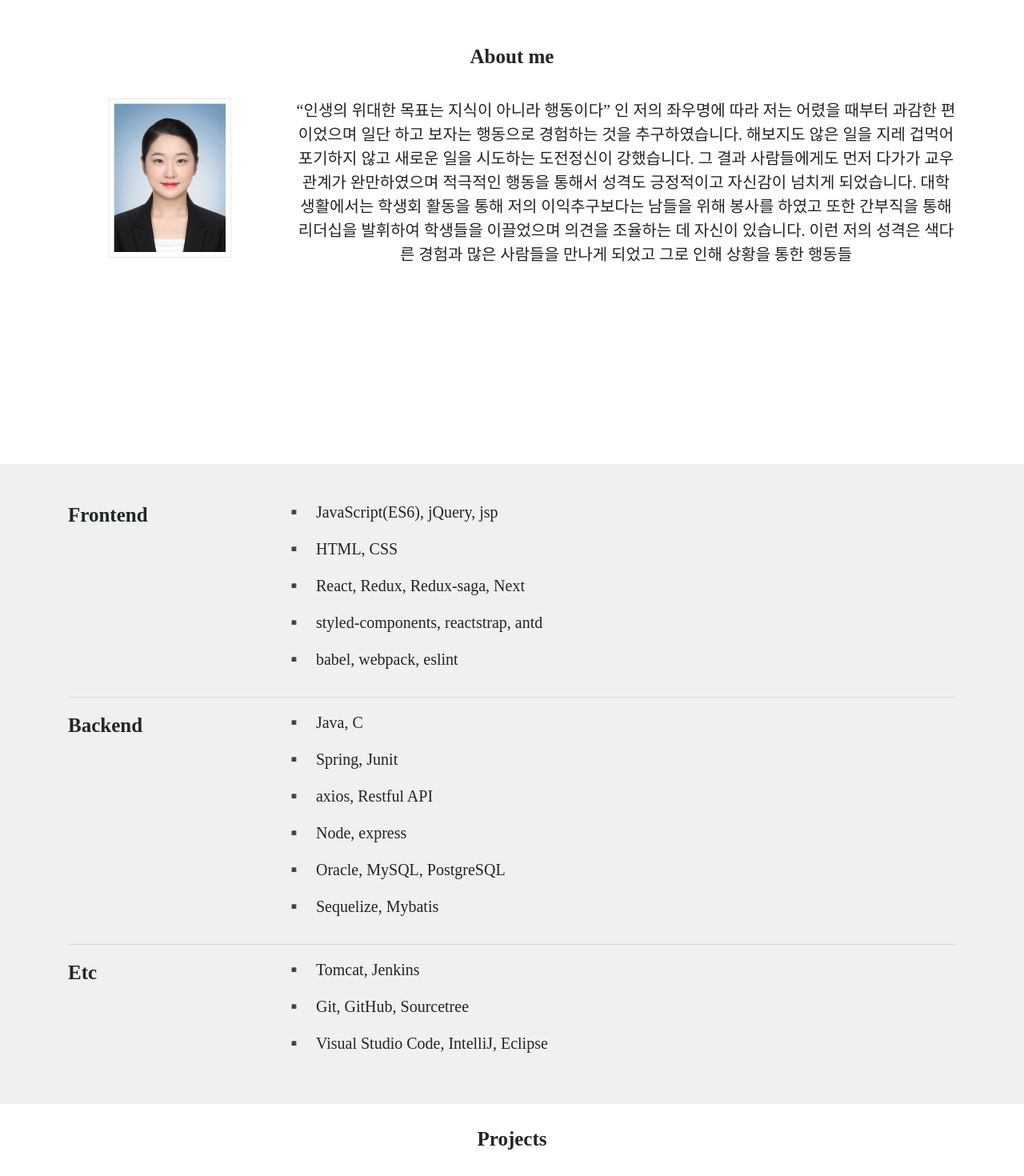
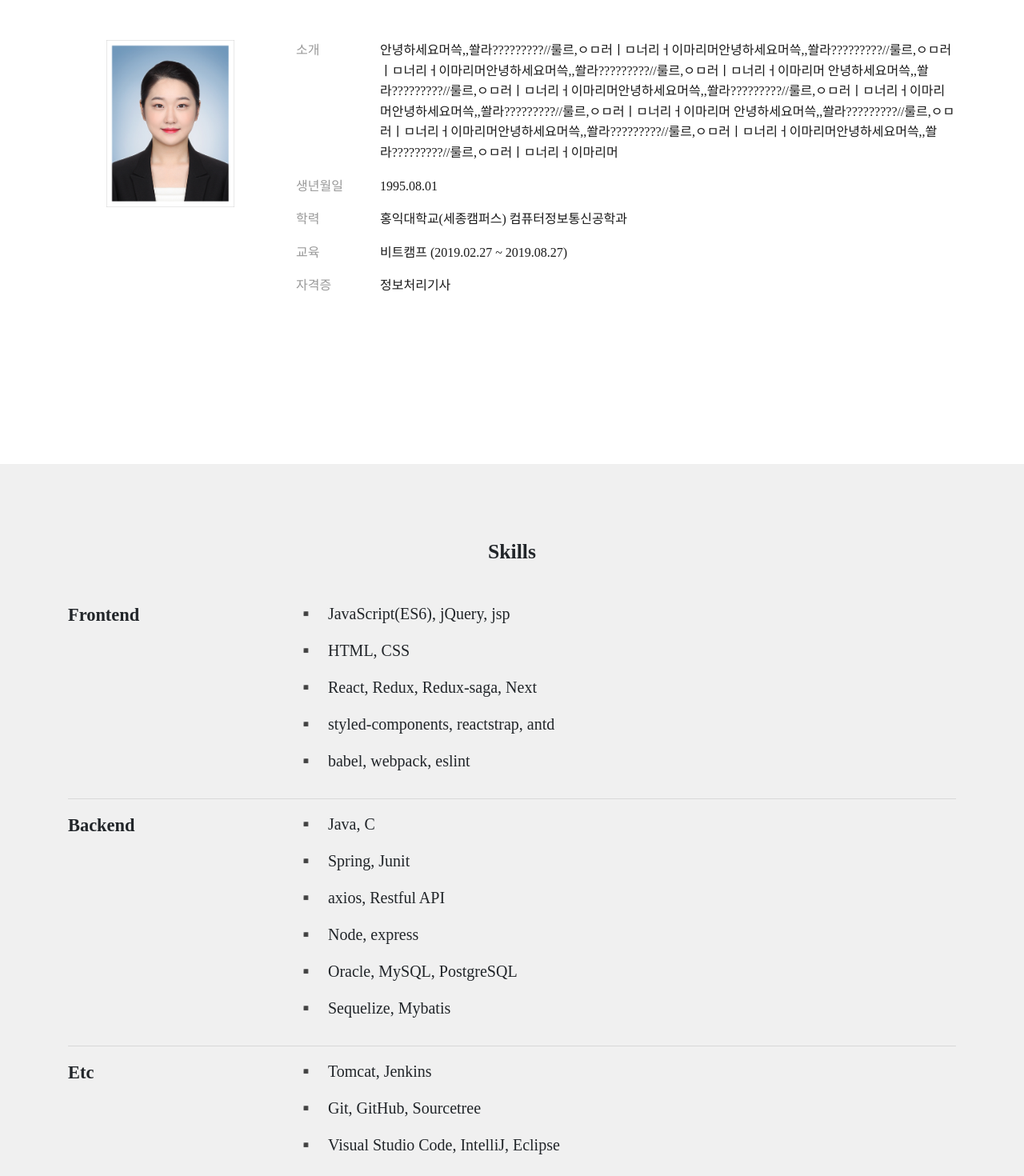
Before and after one commit to hhyemi/hyemi-portfolio, a Next.js app: page / in a window 1280 px wide. Shown: the part 1020-2490 px from the top of the page at 80% size. Built offline with nearby package versions, Linux system fonts and the light colour scheme; a web font is replaced by a local one.

Commit message:
feat: about빼고 완성

```diff
--- a/public/data/projectsData.js
+++ b/public/data/projectsData.js
@@ -7,7 +7,7 @@ export const projectsData = [
     individual: true,
     title: 'job-up (직업을 잡어)',
     content: '취업준비생을 위한 일정관리와 정보기록 및 공유를 위한 취업관리 웹사이트 📝 ✏️ ',
-    term: '2021-04.12 ~ 2021-05.21',
+    term: '2021.04.12 ~ 2021.05.21',
     personnel: '1명 (개인프로젝트)',
     front: `react, next immer, faker, prop-types redux, redux-saga
 styled-components, fortawesome, reactstrap chart.js, tui-calendar
@@ -56,7 +56,7 @@ cookie-parser, passport dotenv, morgan multer, ejs nodemailer`,
     title: '보호할개 (유기견 보호 웹사이트)',
     content:
       '반려견의 입양·분양, 스토리펀딩 , 관련정보 및 상품 판매를 회원들에게 제공함으로써 유기견 없는 사회를 실현하고자 하는 시스템 🐶 ❤️',
-    term: '2019-06 ~ 2019-08',
+    term: '2019.06 ~ 2019.08',
     personnel: '5명',
     front: `JavaScript, JSP, jQuery, ajax
 HTML5, CSS3, BootStrap, Sweetalert, CKEditor4`,
@@ -98,7 +98,7 @@ Node.js, NPM, Socket.io, Express`,
     title: 'Hyemi Shop (쇼핑몰)',
     content:
       '사용자에게 쇼핑몰 제품을 구매, 장바구니, 후기, Q&A를 제공하고 관리자페이지에서 재고관리 배송시스템 등 쇼핑몰의 전반적인 기능을 제공하는 시스템 🎁 ',
-    term: '2019-05 ~ 2019-06',
+    term: '2019.05 ~ 2019.06',
     personnel: '1명 (개인프로젝트)',
     front: `JavaScript, JSP, jQuery, ajax
 HTML5, CSS3, BootStrap`,
--- a/src/assets/css/style.css
+++ b/src/assets/css/style.css
@@ -27,11 +27,10 @@ html {
 
 /* 공통 */
 .page-title {
-  padding: 30px;
   text-align: center;
   line-height: 28px;
   font-weight: bold;
-  font-size: 25px;
+  font-size: 1.6rem;
 }
 
 @media (min-width: 1200px){
@@ -41,16 +40,39 @@ html {
 }
 
 @media (min-width: 1200px){
- #projects .container {
+  #projects .container {
     max-width: 1540px;
   }
 }
 
 @media (min-width: 1200px){
   .home-section .container {
-     max-width: 100%
-   }
- }
+    max-width: 100%
+  }
+}
+
+@media (min-width: 300px) {
+  html { font-size: 80%; }
+}
+
+@media (min-width: 300px) {
+  .Typist { font-size: 50%; }
+}
+
+
+@media (min-width: 700px) {
+  html, .Typist { font-size: 80%; }
+}
+
+@media (min-width: 1200px) {
+  html, .Typist { font-size: 100%; }
+}
+
+@media (max-width: 37.5em){
+  .container {
+      padding: 0 2rem;
+  }
+}
 
 /* header */
 .header-div{
@@ -70,7 +92,7 @@ html {
 .header-div a {
   color: #000000;
   font-weight: bold;
-  font-size: 20px;
+  font-size: 1.2rem;
 }
 
 .header-div a:hover {
@@ -108,17 +130,6 @@ html {
   font-size: 3.5rem;
 }
 
-@media (min-width: 300px) {
-  html { font-size: 48%; }
-}
-
-@media (min-width: 700px) {
-  html { font-size: 80%; }
-}
-
-@media (min-width: 1200px) {
-  html { font-size: 100%; }
-}
 
 .continue {
   display: block;
@@ -184,24 +195,56 @@ html {
   z-index: -1;
 }
 
-#about .img-resume{
-  width: 60%;
-  height: auto;
+#about .page-title{
+  margin-bottom: 3rem;
 }
 
-#about .row{
+#about .img-resume{
+  width: 10rem;
+  height: auto;
+  margin-bottom: 3rem;
+}
+
+#about .text-col{
+  font-size: 1.25rem;
+}
+
+
+#about dl{
+  width: calc(100%);
+  display: block;
+  float: left;
+  color: #191919;
+  line-height: 1.6;
+  word-break: break-all;
+  margin-bottom: 0.5rem;
+}
+
+#about dt{
+  font-weight: 100;
+  width: 80px;
+  float: left;
+  margin-right: 10px;
+  color: #999;
+}
+
+#about dd{
+  white-space: pre-wrap;
+  width: calc(100% - 105px);
+  float: right;
+}
+
+#about .img-col {
   text-align: center;
 }
 
-#about .text-col{
-  font-size: 20px;
+.tec-dl dd p{
+  margin-top: 0.5rem;
+  margin-bottom: 0rem;
 }
-
 /* skills */
 #skills {
   background-color: #f0f0f0;
-  min-height: 100vh;
-  height: 100vh;
   display: flex;
   align-items: center;
   border-bottom: 0;
@@ -211,23 +254,31 @@ html {
   bottom: 0;
   right: 0;
   z-index: -1;
+  padding-top: 6rem;
 }
 
-#skills h3{
-  padding: 30px;
-  text-align: center;
-  line-height: 28px;
-  font-weight: bold;
-  font-size: 25px;
+#skills .container{
+ margin-bottom: 6rem;
+}
+
+#skills .page-title{
+  margin-bottom: 3rem;
 }
 
 #skills b{
-  font-size: 25px;
+  font-size: 1.4rem;
 }
 
-#skills .col-md-9 .row{
+#skills .skill-title{
+  margin-bottom: 1rem;
+}
+
+#skills .skill-list .row{
   padding-bottom: 1rem;
-  font-size: 20px;
+  font-size: 1.25rem;
+  margin-right: 0;
+  margin-left: 0;
+
 }
 
 /* projects */
@@ -241,13 +292,13 @@ html {
   bottom: 0;
   right: 0;
   z-index: -1;
+  padding-top: 6rem;
 }
 
 #projects .row{
   border: 1px solid #e4e4e4;
   padding: 29px;
   margin-top: 3rem;
-  margin-bottom: 5rem;
 }
 
 #projects img{
@@ -260,7 +311,7 @@ html {
   display: block;
   float: left;
   color: #191919;
-  font-size: 16px;
+  font-size: 1rem;
   line-height: 1.9;
   word-break: break-all;
   margin-bottom: 0.5rem;
@@ -341,9 +392,18 @@ html {
 }
 
 /* career */
+#career{
+  padding-top: 6rem;
+}
+
 #career .row{
   margin-top: 3rem;
   margin-bottom: 8rem;
+}
+
+#career .img-resume{
+  width: 12%;
+  height: auto;
 }
 
 
@@ -392,3 +452,7 @@ footer i:hover {
   transition: all .3s ease-in-out;
   transform: translateY(-2px);
 }
+
+footer .social-links a {
+  margin-right: 2rem;
+}
--- a/src/components/About/About.js
+++ b/src/components/About/About.js
@@ -1,24 +1,37 @@
 import React from 'react';
-import { Container, Row, Col } from 'reactstrap';
+import { Container, Row, Col, Media } from 'reactstrap';
 
 // eslint-disable-next-line arrow-body-style
 const About = ({ prefix }) => {
   return (
     <section id="about">
       <Container>
-        <h3 className="page-title">About me</h3>
+        <h3 className="page-title">행동으로 보여주는 개발자</h3>
         <Row>
-          <Col className="col-md-3">
+          <Col lg={3} sm={12} className="img-col">
             <img className="img-resume" alt="..." src={`${prefix}/img/my.jpg`} />
           </Col>
-          <Col className="col-md-9 text-col">
-            “인생의 위대한 목표는 지식이 아니라 행동이다” 인 저의 좌우명에 따라 저는 어렸을 때부터 과감한 편이었으며
-            일단 하고 보자는 행동으로 경험하는 것을 추구하였습니다. 해보지도 않은 일을 지레 겁먹어 포기하지 않고 새로운
-            일을 시도하는 도전정신이 강했습니다. 그 결과 사람들에게도 먼저 다가가 교우관계가 완만하였으며 적극적인
-            행동을 통해서 성격도 긍정적이고 자신감이 넘치게 되었습니다. 대학생활에서는 학생회 활동을 통해 저의
-            이익추구보다는 남들을 위해 봉사를 하였고 또한 간부직을 통해 리더십을 발휘하여 학생들을 이끌었으며 의견을
-            조율하는 데 자신이 있습니다. 이런 저의 성격은 색다른 경험과 많은 사람들을 만나게 되었고 그로 인해 상황을
-            통한 행동들
+          <Col lg={9} sm={12}>
+            <dl>
+              <dt>소개</dt>
+              <dd>
+                안녕하세요머쓱,,쏼라?????????//룰르,ㅇㅁ러ㅣㅁ너리ㅓ이마리머안녕하세요머쓱,,쏼라?????????//룰르,ㅇㅁ러ㅣㅁ너리ㅓ이마리머안녕하세요머쓱,,쏼라?????????//룰르,ㅇㅁ러ㅣㅁ너리ㅓ이마리머
+                안녕하세요머쓱,,쏼라?????????//룰르,ㅇㅁ러ㅣㅁ너리ㅓ이마리머안녕하세요머쓱,,쏼라?????????//룰르,ㅇㅁ러ㅣㅁ너리ㅓ이마리머안녕하세요머쓱,,쏼라?????????//룰르,ㅇㅁ러ㅣㅁ너리ㅓ이마리머
+                안녕하세요머쓱,,쏼라?????????//룰르,ㅇㅁ러ㅣㅁ너리ㅓ이마리머안녕하세요머쓱,,쏼라?????????//룰르,ㅇㅁ러ㅣㅁ너리ㅓ이마리머안녕하세요머쓱,,쏼라?????????//룰르,ㅇㅁ러ㅣㅁ너리ㅓ이마리머
+              </dd>
+            </dl>
+            <dl>
+              <dt>생년월일</dt> <dd>1995.08.01</dd>
+            </dl>
+            <dl>
+              <dt>학력</dt> <dd>홍익대학교(세종캠퍼스) 컴퓨터정보통신공학과</dd>
+            </dl>
+            <dl>
+              <dt>교육</dt> <dd>비트캠프 (2019.02.27 ~ 2019.08.27)</dd>
+            </dl>
+            <dl>
+              <dt>자격증</dt> <dd>정보처리기사</dd>
+            </dl>
           </Col>
         </Row>
       </Container>
--- a/src/components/Footer/Footer.js
+++ b/src/components/Footer/Footer.js
@@ -12,8 +12,14 @@ const Footer = () => {
           </NavLink>
         </span>
         <div className="social-links">
+          <a href="mailto:dlgpal9508@gmail.com" rel="noopener noreferrer" target="_blank">
+            <i className="far fa-envelope fa-3x" />
+          </a>
           <a href="https://github.com/hhyemi" rel="noopener noreferrer" target="_blank">
             <i className="fab fa-github fa-3x" />
+          </a>
+          <a href="https://hhyemi.github.io/" rel="noopener noreferrer" target="_blank">
+            <i className="fab fa-blogger fa-3x" />
           </a>
         </div>
         <hr />
--- a/src/components/Home/Home.js
+++ b/src/components/Home/Home.js
@@ -2,8 +2,9 @@ import React from 'react';
 import { Container, NavLink } from 'reactstrap';
 import Typist from 'react-typist';
 
-const Home = () => (
-  // eslint-disable-next-line react/jsx-indent
+// eslint-disable-next-line arrow-body-style
+const Home = () => {
+  return (
     <section className="home-section">
       <Container>
         <div>
@@ -33,5 +34,6 @@ const Home = () => (
       </Container>
     </section>
   );
+};
 
 export default Home;
--- a/src/components/Projects/Projects.js
+++ b/src/components/Projects/Projects.js
@@ -1,4 +1,5 @@
 import React from 'react';
+import PropTypes from 'prop-types';
 import { Container } from 'reactstrap';
 
 import { projectsData } from '../../../public/data/projectsData';
@@ -18,4 +19,8 @@ const Projects = ({ prefix }) => {
   );
 };
 
+Projects.propTypes = {
+  prefix: PropTypes.string.isRequired
+};
+
 export default Projects;
--- a/src/components/Skills/Skills.js
+++ b/src/components/Skills/Skills.js
@@ -6,11 +6,12 @@ const Skills = () => {
   return (
     <section id="skills">
       <Container>
+        <h3 className="page-title">Skills</h3>
         <Row>
-          <Col className="col-md-3">
+          <Col lg={3} sm={12} className="skill-title">
             <b>Frontend</b>
           </Col>
-          <Col className="col-md-9">
+          <Col lg={9} sm={12} className="skill-list">
             <Row>▪️ &ensp;JavaScript(ES6), jQuery, jsp</Row>
             <Row>▪️ &ensp;HTML, CSS</Row>
             <Row>▪️ &ensp;React, Redux, Redux-saga, Next</Row>
@@ -20,10 +21,10 @@ const Skills = () => {
         </Row>
         <hr />
         <Row className="back">
-          <Col className="col-md-3">
+          <Col lg={3} sm={12} className="skill-title">
             <b>Backend</b>
           </Col>
-          <Col className="col-md-9">
+          <Col lg={9} sm={12} className="skill-list">
             <Row>▪️ &ensp;Java, C</Row>
             <Row>▪️ &ensp;Spring, Junit</Row>
             <Row>▪️ &ensp;axios, Restful API</Row>
@@ -34,10 +35,10 @@ const Skills = () => {
         </Row>
         <hr />
         <Row className="back">
-          <Col className="col-md-3">
+          <Col lg={3} sm={12} className="skill-title">
             <b>Etc</b>
           </Col>
-          <Col className="col-md-9">
+          <Col lg={9} sm={12} className="skill-list">
             <Row>▪️ &ensp;Tomcat, Jenkins</Row>
             <Row>▪️ &ensp;Git, GitHub, Sourcetree</Row>
             <Row>▪️ &ensp;Visual Studio Code, IntelliJ, Eclipse</Row>
--- a/src/pages/index.js
+++ b/src/pages/index.js
@@ -11,6 +11,7 @@ const Index = () => {
         <meta charSet="utf-8" />
         <title>Hyemi Portfolio</title>
         <html lang="ko" />
+        <link rel="shortcut icon" href="/img/favicon.ico" />
         <meta name="description" content="Hyemi Portfolio" />
       </Helmet>
       <App />
```
Also changed, not shown: src/components/Career/Career.js (+96 -32 lines), 1 other file (tests, documents, lock files or other folders). Lines whose indentation alone changed are shown as unchanged.
